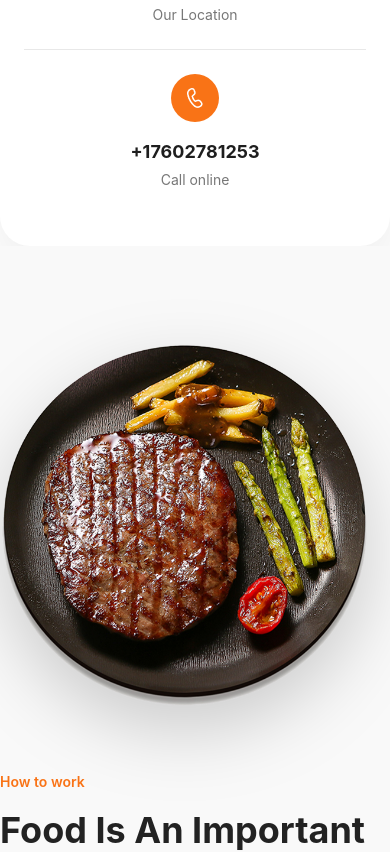
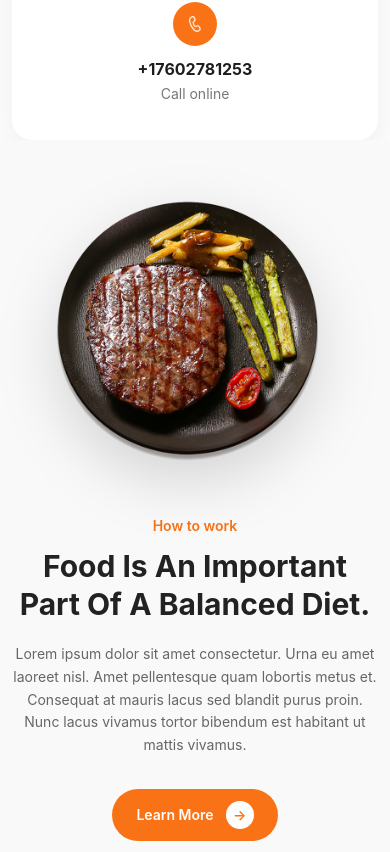
Before and after one commit to Riyadulislamratul/foodi_resturant, a React (Vite) app: page / in a window 390 px wide. Shown: the part 5618-6470 px from the top of the page. Built offline with nearby package versions, Linux system fonts and the light colour scheme.

Commit message:
fix:footer images error fixed

```diff
--- a/src/components/BalancedDiet.jsx
+++ b/src/components/BalancedDiet.jsx
@@ -6,32 +6,32 @@ import WorkImage from "../assets/work.png";
 
 const BalancedDiet = ({ image = WorkImage }) => {
   return (
-    <Section className="py-20 md:py-28 bg-[#F9F9F9] overflow-hidden">
+    <Section className="py-12 sm:py-16 md:py-20 lg:py-28 bg-[#F9F9F9] overflow-hidden px-3">
       <Container className="max-w-[1560px]">
-        <div className="grid lg:grid-cols-2 gap-14 lg:gap-20 items-center">
+        <div className="grid grid-cols-1 lg:grid-cols-2 gap-12 md:gap-14 lg:gap-20 items-center">
 
           {/* Left Side Image */}
-          <div className="flex justify-center lg:justify-start">
-            <div className="w-full max-w-[650px]">
+          <div className="flex justify-center lg:justify-start order-1">
+            <div className="w-full max-w-[280px] sm:max-w-[420px] md:max-w-[520px] lg:max-w-[650px]">
               <img
                 src={image}
                 alt="Food Plate"
-                className="w-full h-auto object-contain drop-shadow-[0_25px_35px_rgba(0,0,0,0.18)]"
+                className="w-full h-auto object-contain drop-shadow-[0_20px_30px_rgba(0,0,0,0.15)] md:drop-shadow-[0_25px_35px_rgba(0,0,0,0.18)]"
               />
             </div>
           </div>
 
           {/* Right Side Content */}
-          <div className="max-w-[650px]">
-            <p className="text-[#F97316] text-sm md:text-base font-semibold mb-4">
+          <div className="w-full max-w-[650px] mx-auto lg:mx-0 text-center lg:text-left order-2">
+            <p className="text-[#F97316] text-sm sm:text-base font-semibold mb-3 sm:mb-4">
               How to work
             </p>
 
-            <h2 className="text-4xl md:text-5xl lg:text-6xl font-bold text-[#222] leading-tight mb-8">
+            <h2 className="text-[30px] sm:text-4xl md:text-5xl lg:text-6xl font-bold text-[#222] leading-tight mb-5 sm:mb-6 lg:mb-8">
               Food Is An Important Part Of A Balanced Diet.
             </h2>
 
-            <p className="text-[#666] text-base md:text-lg leading-relaxed mb-10 max-w-[580px]">
+            <p className="text-[#666] text-sm sm:text-base md:text-lg leading-relaxed mb-8 sm:mb-10 max-w-[580px] mx-auto lg:mx-0">
               Lorem ipsum dolor sit amet consectetur. Urna eu amet laoreet nisl.
               Amet pellentesque quam lobortis metus et. Consequat at mauris
               lacus sed blandit purus proin. Nunc lacus vivamus tortor bibendum
@@ -39,10 +39,10 @@ const BalancedDiet = ({ image = WorkImage }) => {
             </p>
 
             {/* Button */}
-            <button className="group inline-flex items-center gap-4 bg-[#F97316] cursor-pointer text-white font-semibold px-8 py-4 rounded-full hover:scale-105 transition duration-300">
+            <button className="group inline-flex items-center gap-3 sm:gap-4 bg-[#F97316] cursor-pointer text-white font-semibold text-sm sm:text-base px-6 sm:px-8 py-3 sm:py-4 rounded-full hover:scale-105 transition duration-300">
               Learn More
 
-              <span className="w-8 h-8 rounded-full bg-white text-[#F97316] flex items-center justify-center group-hover:translate-x-1 transition">
+              <span className="w-7 h-7 sm:w-8 sm:h-8 rounded-full bg-white text-[#F97316] flex items-center justify-center group-hover:translate-x-1 transition">
                 →
               </span>
             </button>
--- a/src/components/Footer.jsx
+++ b/src/components/Footer.jsx
@@ -14,11 +14,11 @@ const Footer = () => {
 
           {/* ================= DESKTOP / TABLET ================= */}
           <div className="hidden lg:grid grid-cols-[auto_1fr_1fr_1fr] gap-20 xl:gap-40 relative">
-            <div className="absolute -top-30 -left-80">
+            <div className="absolute -top-30 -left-102">
               <img src={FooterTop} alt="" />
             </div>
 
-            <div className="absolute -bottom-42 -right-80">
+            <div className="absolute -bottom-42 -right-102">
               <img src={FooterBottom} alt="" />
             </div>
 
--- a/src/components/InfoBar.jsx
+++ b/src/components/InfoBar.jsx
@@ -30,31 +30,37 @@ const infoData = [
 
 const InfoBar = () => {
   return (
-    <Section className="pt-10">
+    <Section className="pt-8 sm:pt-10 md:pt-12 px-3">
       <Container className="max-w-[1560px]">
-        <div className="bg-white rounded-[30px] shadow-[0_25px_60px_rgba(0,0,0,0.08)] px-6 md:px-10 py-8">
-          <div className="grid grid-cols-1 md:grid-cols-3 divide-y md:divide-y-0 md:divide-x divide-[#E8E8E8]">
+        <div className="bg-white rounded-[20px] sm:rounded-[24px] md:rounded-[30px] shadow-[0_20px_45px_rgba(0,0,0,0.08)] md:shadow-[0_25px_60px_rgba(0,0,0,0.08)] px-4 sm:px-6 md:px-10 py-4 sm:py-6 md:py-8">
+
+          <div className="grid grid-cols-1 sm:grid-cols-2 lg:grid-cols-3 divide-y sm:divide-y md:divide-y lg:divide-y-0 lg:divide-x divide-[#E8E8E8]">
+
             {infoData.map((item) => (
               <div
                 key={item.id}
-                className="flex flex-col items-center justify-center text-center px-6 py-6"
+                className="
+                  flex flex-col items-center justify-center text-center
+                  px-4 sm:px-6
+                  py-5 sm:py-6 md:py-7
+                "
               >
                 {/* Icon Circle */}
-                <div className="w-12 h-12 rounded-full bg-[#F97316] flex items-center justify-center mb-4">
+                <div className="w-11 h-11 sm:w-12 sm:h-12 md:w-14 md:h-14 rounded-full bg-[#F97316] flex items-center justify-center mb-3 sm:mb-4">
                   <img
                     src={item.icon}
                     alt={item.subtitle}
-                    className="w-5 h-5 object-contain"
+                    className="w-4 h-4 sm:w-5 sm:h-5 md:w-6 md:h-6 object-contain"
                   />
                 </div>
 
                 {/* Title */}
-                <h3 className="text-lg md:text-xl font-bold text-[#1E1E1E]">
+                <h3 className="text-base sm:text-lg md:text-xl font-bold text-[#1E1E1E] leading-snug break-words max-w-full">
                   {item.title}
                 </h3>
 
                 {/* Subtitle */}
-                <p className="text-sm md:text-base text-[#777] mt-1">
+                <p className="text-sm sm:text-base text-[#777] mt-1">
                   {item.subtitle}
                 </p>
               </div>
```
